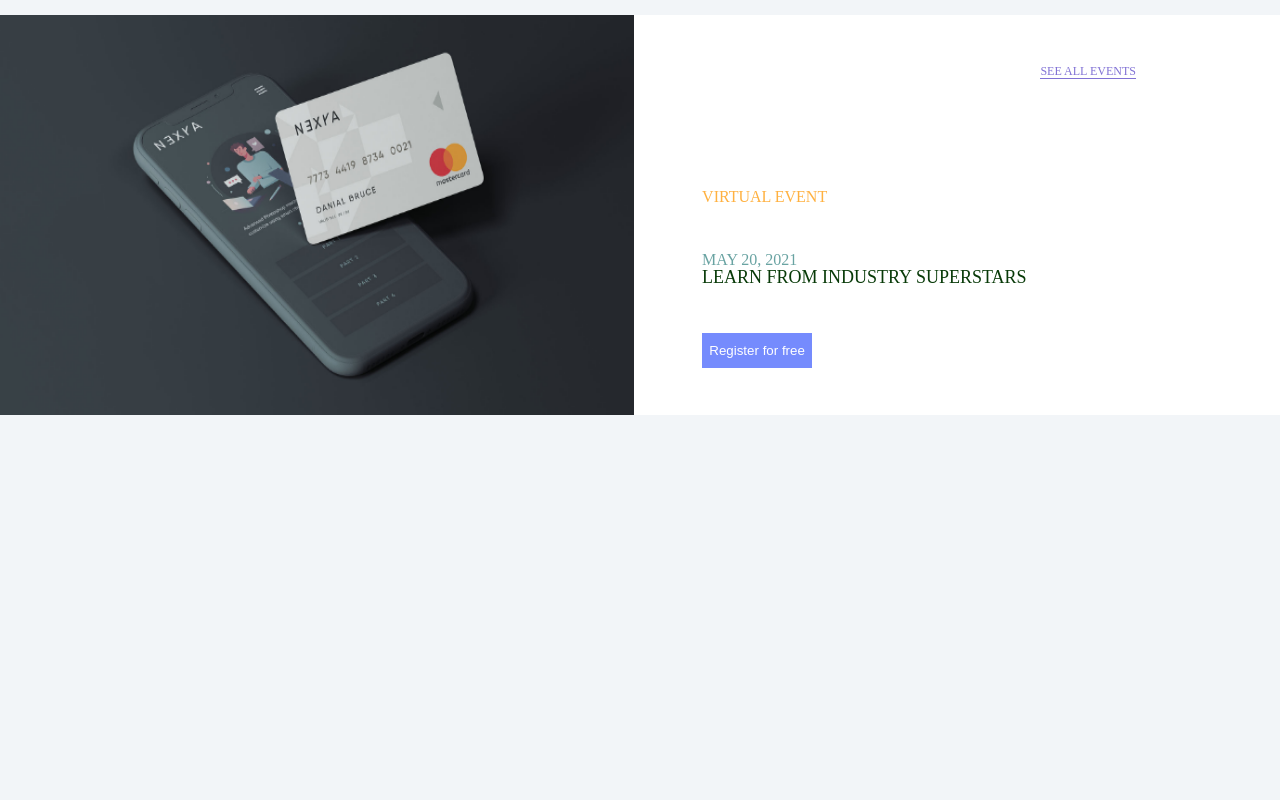
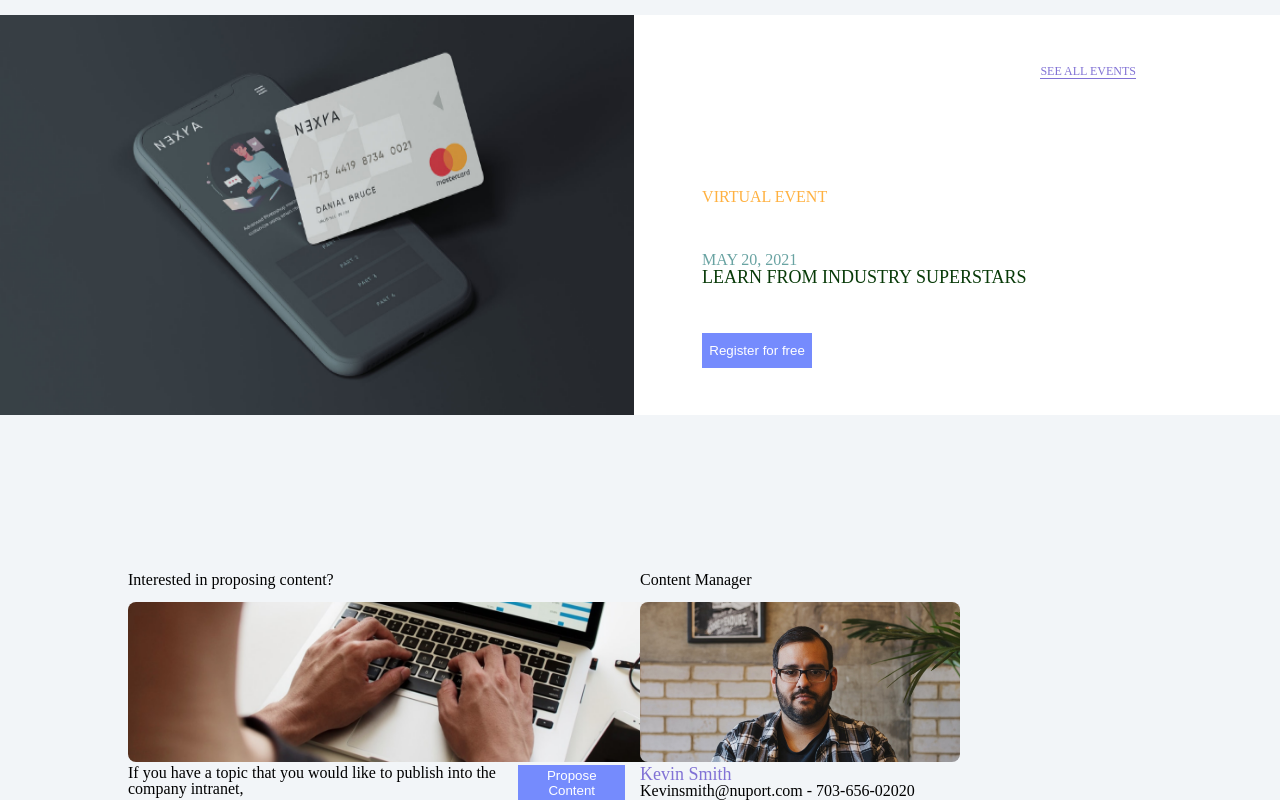
Before and after one commit to soposilverhawk/Allport-project, a plain HTML site: page index.html in a window 1280 px wide. Shown: the part 2576-3376 px from the top of the page. Before the commit the page ends 2994 px from the top, so only its background shows below. Drawn offline with Linux system fonts and the light colour scheme.

Commit message:
section-5-edit

```diff
--- a/CSS/styles.css
+++ b/CSS/styles.css
@@ -300,10 +300,42 @@ input {
     height: 400px;
     padding-left: 68px;
 }
-button {
+.event-cont button {
     width: 110px;
     height: 35px;
     background-color: #758BFD;
     color: white;
     border: none;
 }
+#section-5 {
+    width: 80%;
+    margin: 0 auto;
+    margin-top: 196px;
+    display: flex;
+}
+#section-5 div {
+    width: 50%;
+}
+#section-5 div button {
+    width: 130px;
+    height: 35px;
+    background-color: #758BFD;
+    color: white;
+    border: none;
+    margin-right: 15px;
+}
+#section-5 div img {
+    margin-top: 14px;
+}
+#section-5 div div {
+    display: flex;
+    justify-content: space-between;
+    width: 100%;
+}
+#name-surname {
+    color: #8172D5;
+    font-size: 18px;
+}
+.content-man {
+    flex-direction: column;
+}
--- a/index.html
+++ b/index.html
@@ -160,6 +160,24 @@
                 <button>Register for free</button>
             </div>
         </section>
+        <section id="section-5">
+            <div>
+                <h1>Interested in proposing content?</h1>
+                <img src="./Images/laptop.png" alt="laptop image">
+                <div>
+                    <p>If you have a topic that you would like to publish into the company intranet,</p>
+                    <button>Propose Content</button>
+                </div>
+            </div>
+            <div>
+                <h2>Content Manager</h2>
+                <img src="./Images/photo-1530268729831-4b0b9e170218.png" alt="person with glasses">
+                <div class="content-man">
+                    <p id="name-surname">Kevin Smith</p>
+                    <p id="contact-info">Kevinsmith@nuport.com  -  703-656-02020</p>
+                </div>
+            </div>
+        </section>
     </div>
 
     <script src="./main.js"></script>
```
Also changed, not shown: Images/laptop.png (added), Images/photo-1530268729831-4b0b9e170218.png (added).
